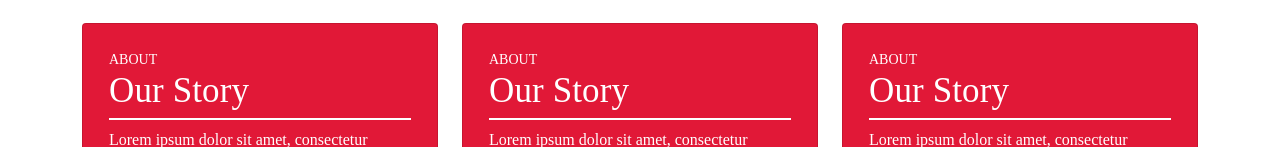
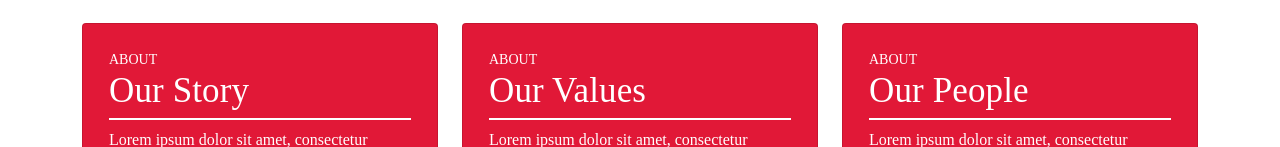
Before and after one commit to SteplerPaulo/flexisource, a React (Create React App) app: page / in a window 1280 px wide. Shown: the part 805-952 px from the top of the page. Built offline with nearby package versions, Linux system fonts and the light colour scheme; a web font is replaced by a local one.

Commit message:
Update Carousel.js

```diff
--- a/src/components/Carousel.js
+++ b/src/components/Carousel.js
@@ -3,6 +3,7 @@ import React from "react";
 function Carousel() {
     return (
         <React.Fragment>
+
             <div class="carousel container">
                 <div class="row">
                     <div class="col-lg-4 col-xs-12">
@@ -19,7 +20,7 @@ function Carousel() {
                         <div class="card">
                             <div class="card-body">
                                 <div class="card-pre-title">About</div>
-                                <h5 class="card-title">Our Story</h5>
+                                <h5 class="card-title">Our Values</h5>
                                 <p class="card-text">Lorem ipsum dolor sit amet, consectetur adipiscing elit. Ut quis velit ligula. Pellentesque vel lectus tempor orci bibendum...</p>
                                 <a href="#link" class="btn btn-outline-danger">READ MORE</a>
                             </div>
@@ -29,7 +30,7 @@ function Carousel() {
                         <div class="card">
                             <div class="card-body">
                                 <div class="card-pre-title">About</div>
-                                <h5 class="card-title">Our Story</h5>
+                                <h5 class="card-title">Our People</h5>
                                 <p class="card-text">Lorem ipsum dolor sit amet, consectetur adipiscing elit. Ut quis velit ligula. Pellentesque vel lectus tempor orci bibendum...</p>
                                 <a href="#link" class="btn btn-outline-danger">READ MORE</a>
                             </div>
```
